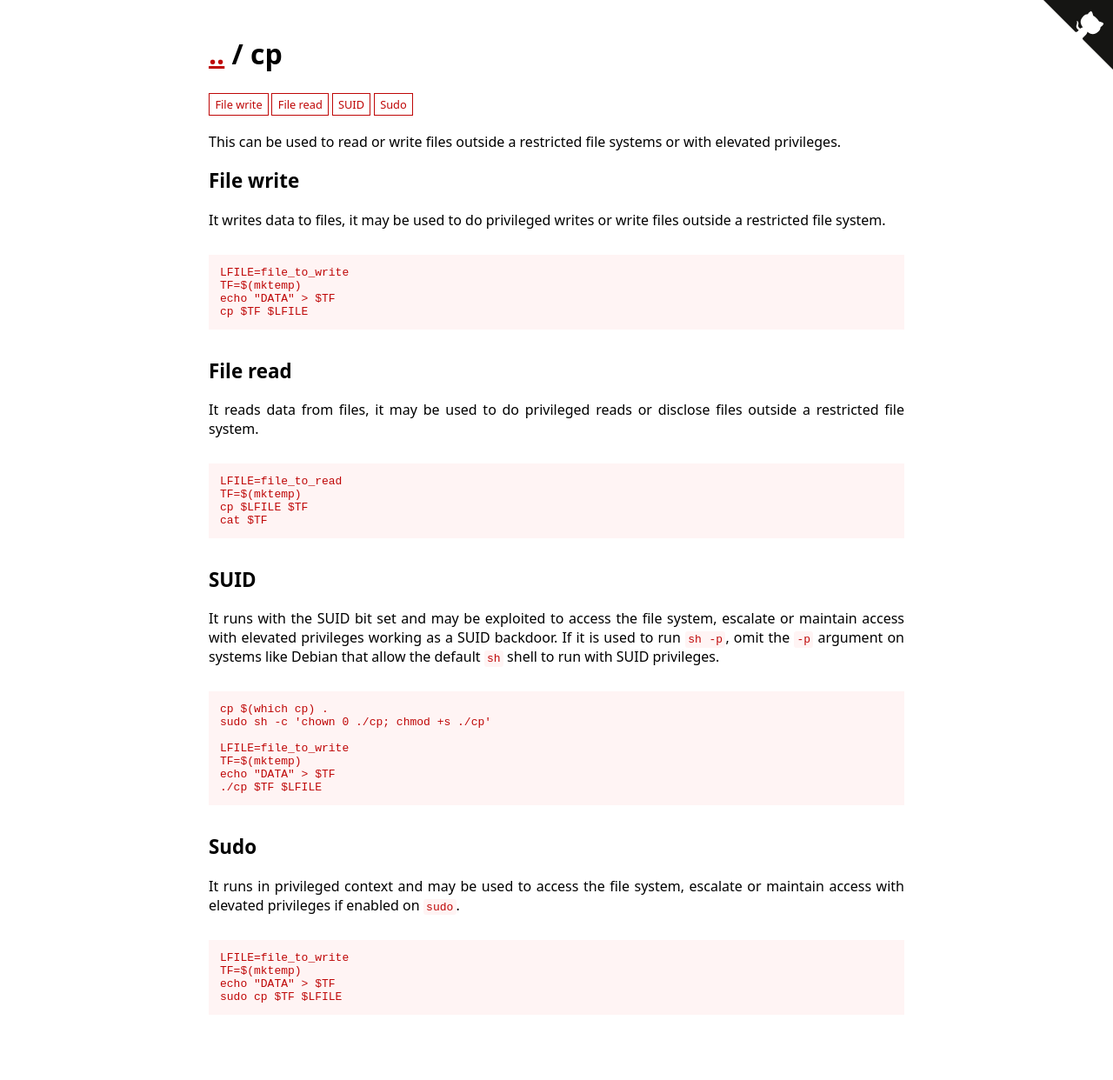
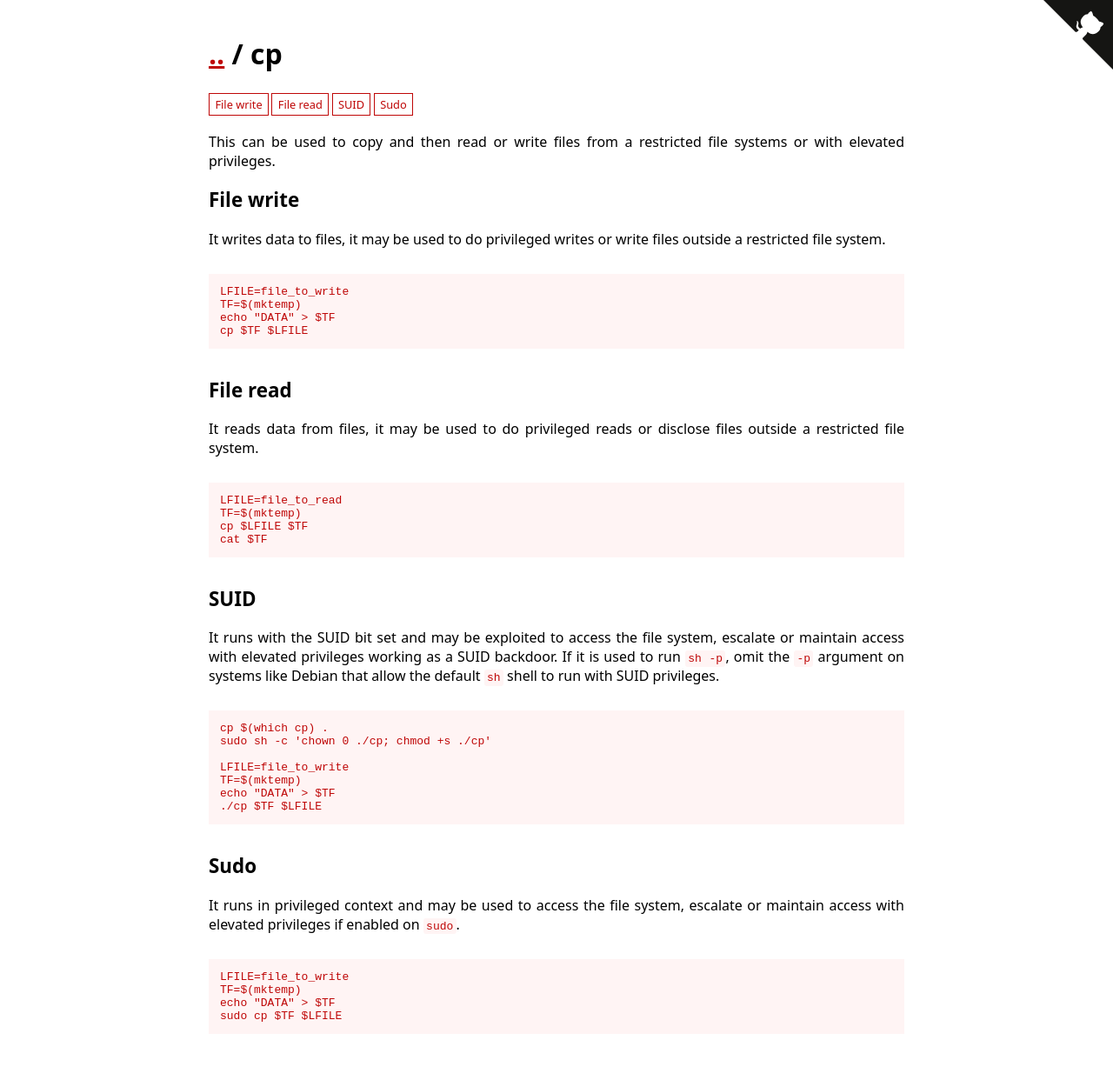
Before and after one commit to GTFOBins/GTFOBins.github.io, a Jekyll site: the page built from _gtfobins/cp.md, in a window 1280 px wide. Shown: the whole page at 87% size. Built offline with Jekyll 4.4.1, drawn with Linux system fonts in a browser that asks for light colours; before the commit the page ends 1220 px from its top, so only the background shows below that.

Commit message:
Polish cp and mv descriptions

```diff
--- a/_gtfobins/cp.md
+++ b/_gtfobins/cp.md
@@ -1,5 +1,5 @@
 ---
-description: This can be used to read or write files outside a restricted file systems or with elevated privileges.
+description: This can be used to copy and then read or write files from a restricted file systems or with elevated privileges.
 functions:
   file-write:
     - code: |
```
Also changed, not shown: _gtfobins/mv.md (+1 -1 lines).
